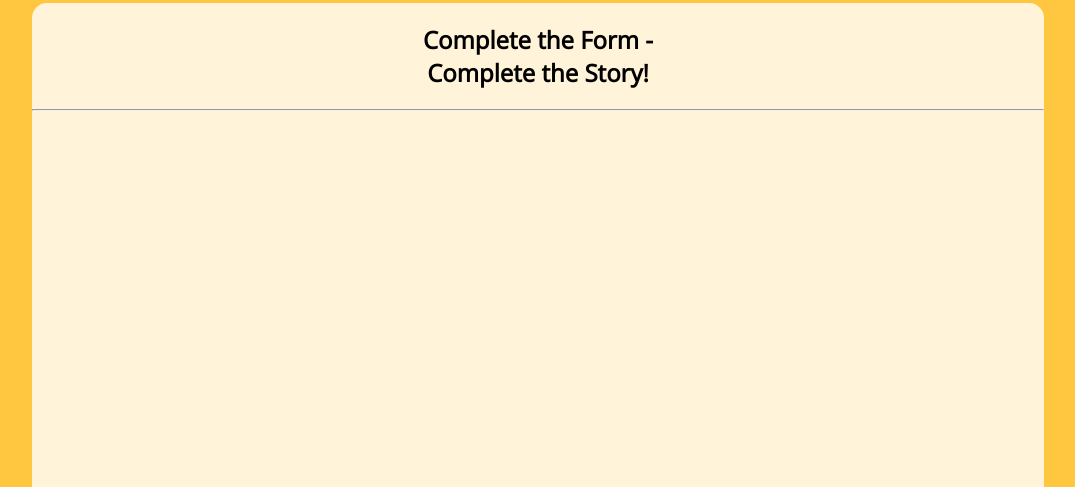
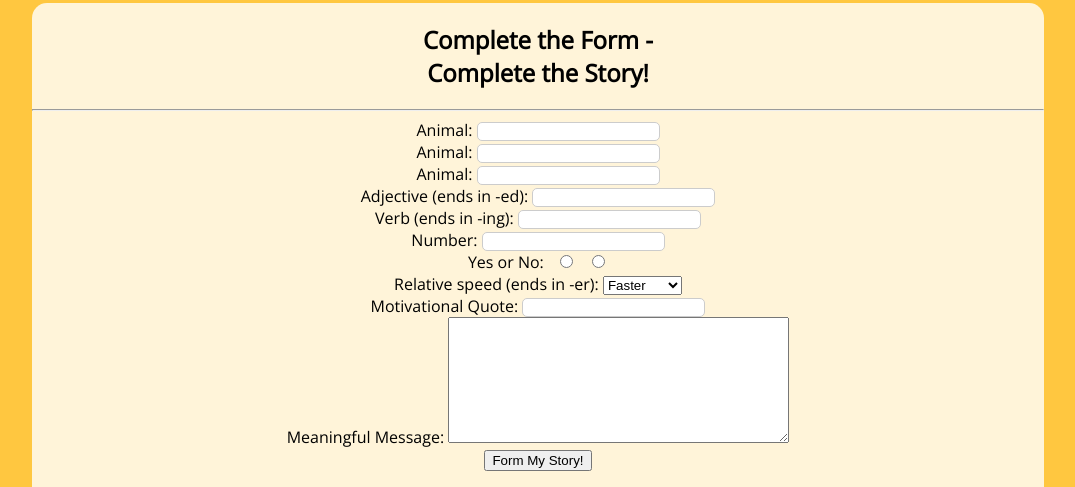
Before and after one commit to mohamuhsin/form-story, a plain HTML site: page index.html in a window 1280 px wide. Shown: the part 313-800 px from the top of the page, without its empty margins (102-1177 px from the left). Drawn offline with nearby package versions, Linux system fonts and the light colour scheme.

Commit message:
final solution

```diff
--- a/index.html
+++ b/index.html
@@ -24,6 +24,53 @@
       </h1>
       <hr />
       <!--Add your form below:-->
+
+      <form action="story.html" method="GET"></form>
+
+      <label for="animal-1">Animal:</label>
+      <input id="animal-1" type="text" name="animal-1" required /> <br />
+
+      <label for="animal-2">Animal:</label>
+      <input id="animal-2" type="text" name="animal-2" required /> <br />
+
+      <label for="animal-3">Animal:</label>
+      <input id="animal-3" type="text" name="animal-3" required /> <br />
+
+      <label for="adj-1">Adjective (ends in -ed):</label>
+      <input id="adj-1" type="text" name="adj-1" required /> <br />
+
+      <label for="verb-1">Verb (ends in -ing):</label>
+      <input id="verb-1" type="text" name="verb-1" required /> <br />
+
+      <label for="num-1">Number:</label>
+      <input id="num-1" type="number" name="num-1" required /> <br />
+
+      <span>Yes or No:</span>
+      <input id="yes" type="radio" name="answer" value="yes" required />
+      <label for="yes"></label>
+
+      <input id="no" type="radio" name="answer" value="no" required />
+      <label for="no"></label><br />
+
+      <label for="speed">Relative speed (ends in -er):</label>
+      <select id="speed" name="speed" required>
+        <option value="faster">Faster</option>
+        <option value="slow">Slow</option>
+        <option value="Moderate">Moderate</option>
+      </select>
+      <br />
+
+      <label for="quote"> Motivational Quote:</label>
+      <input id="quote" name="quote" type="text" required />
+      <datalist id="quote-choices">
+        <option value="winner gets ice cream!"></option>
+        <option value="winner gets Pizza!"></option></datalist
+      ><br />
+
+      <label for="message">Meaningful Message:</label>
+      <textarea id="message" required rows="8" cols="40"></textarea> <br />
+
+      <input type="submit" value="Form My Story!" />
     </section>
   </body>
 </html>
```
